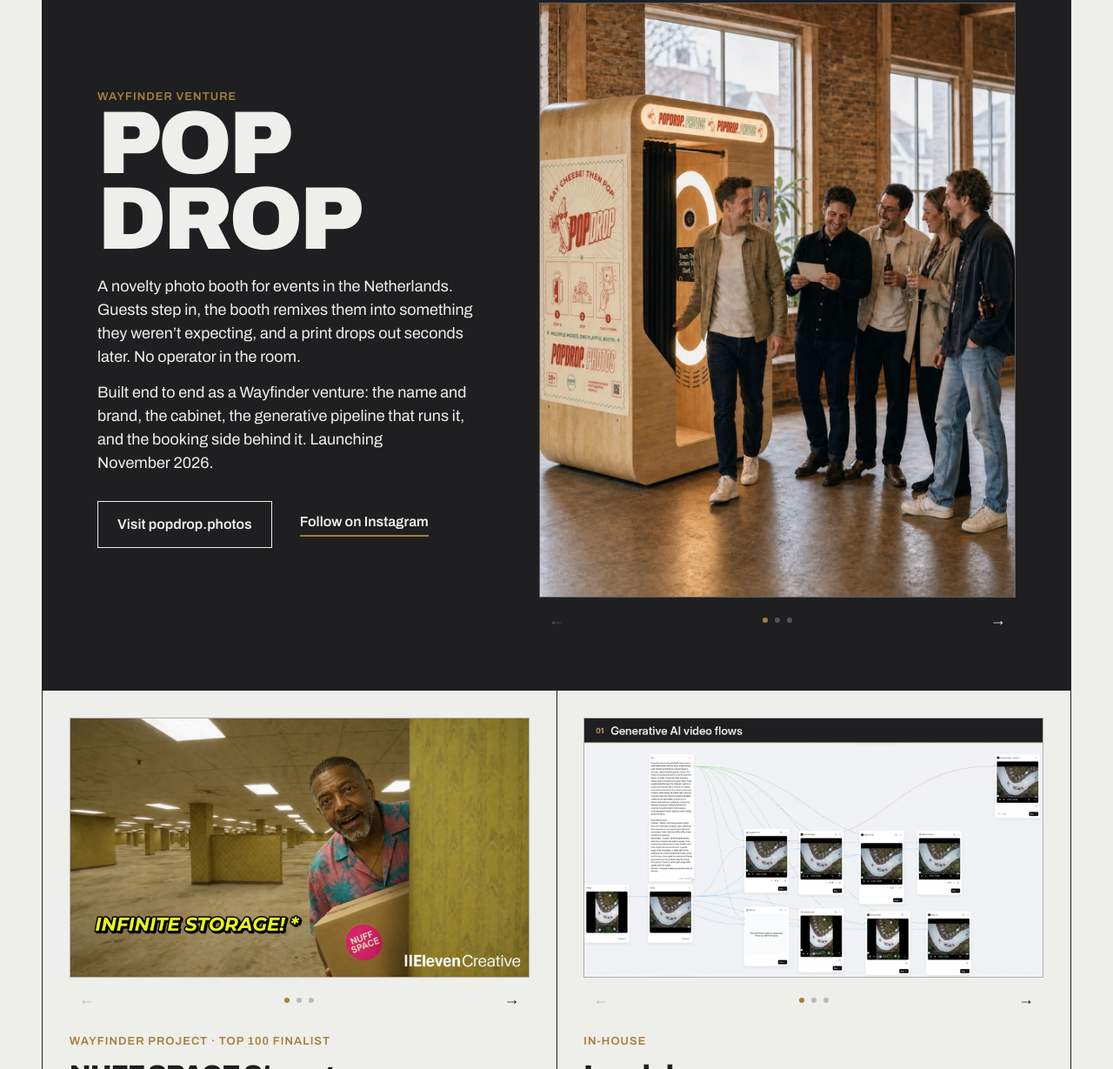
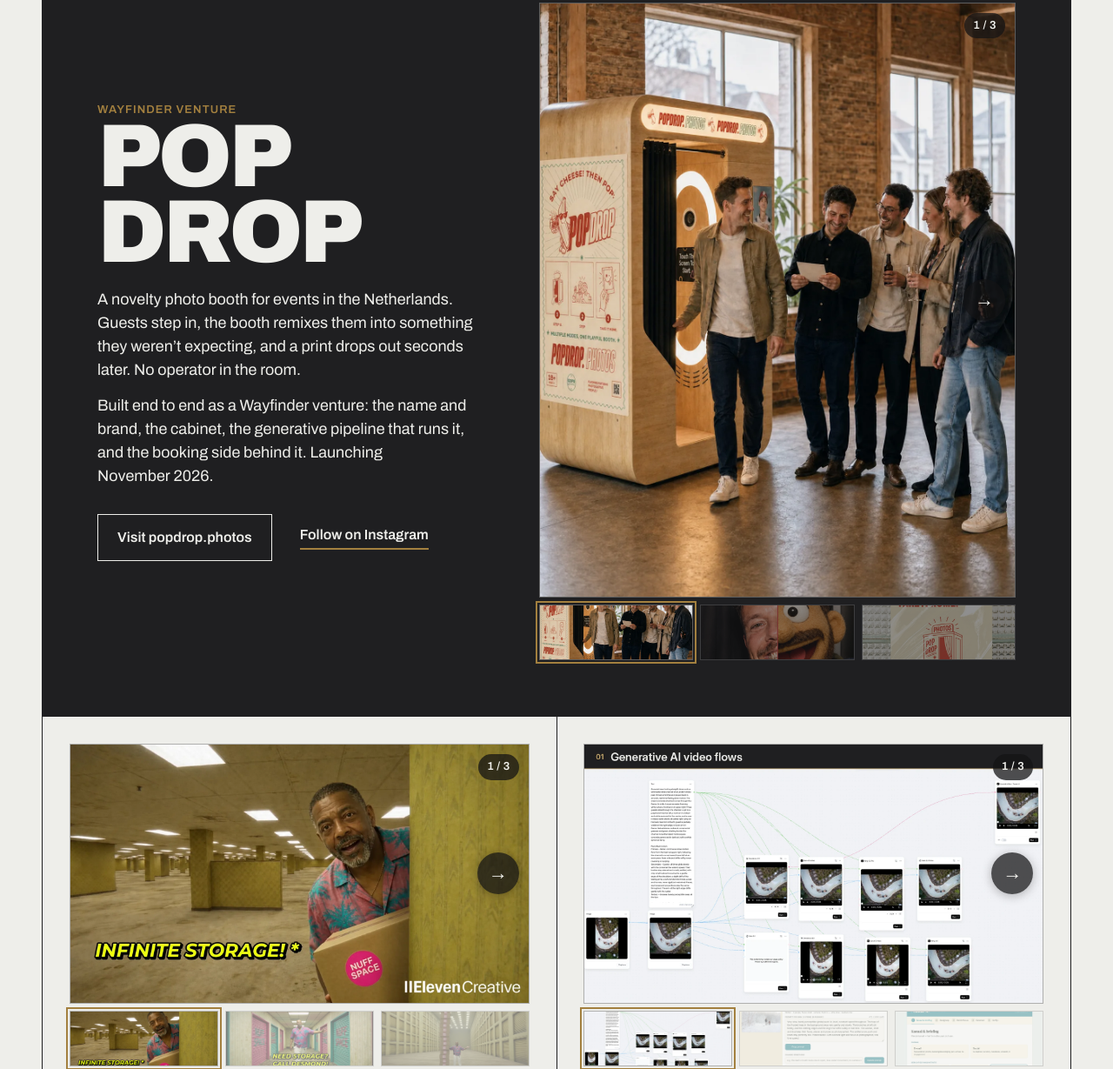
Before and after one commit to mlwrose/wayfinderconsult.xyz, a plain HTML site: page index.html in a window 1280 px wide. Shown: the part 1057-2286 px from the top of the page at 87% size. Drawn offline with Linux system fonts and the light colour scheme; animation ran at ten frames a second.

Commit message:
Galleries: large overlay arrows, slide counter and thumbnail strip
Co-Authored-By: Claude Opus 5.5 <noreply@anthropic.com>
Claude-Session: https://claude.ai/code/session_01LVfijWRTKUTpd3tW6NwjyR

```diff
--- a/index.html
+++ b/index.html
@@ -122,6 +122,22 @@ h2{font-weight:800;font-stretch:118%;font-size:clamp(28px,3vw,40px);letter-spaci
 .gnav{display:flex;align-items:center;justify-content:space-between;margin-top:10px;color:var(--g-ink)}
 .gnav button{background:none;border:0;color:inherit;font:inherit;font-size:18px;width:40px;height:32px;cursor:pointer}
 .gnav button:disabled{opacity:.25;cursor:default}
+/* enhanced gallery: overlay arrows, counter, thumbnail strip */
+.gallery.js .gnav{display:none}
+.stage{position:relative}
+.stage .prev,.stage .next{position:absolute;top:50%;transform:translateY(-50%);z-index:2;width:48px;height:48px;border-radius:50%;border:0;padding:0;background:rgba(20,20,21,.74);color:#F3F3EF;font:inherit;font-size:22px;line-height:1;cursor:pointer;display:flex;align-items:center;justify-content:center;box-shadow:0 2px 12px rgba(0,0,0,.28);transition:background .15s,opacity .15s}
+.stage .prev{left:12px}.stage .next{right:12px}
+.stage .prev:hover,.stage .next:hover{background:rgba(20,20,21,.94)}
+.stage .prev:disabled,.stage .next:disabled{opacity:0;pointer-events:none}
+.count{position:absolute;top:12px;right:12px;z-index:2;background:rgba(20,20,21,.74);color:#F3F3EF;font-size:13px;font-weight:600;letter-spacing:.04em;padding:5px 10px;border-radius:999px;pointer-events:none}
+.thumbs{display:grid;grid-template-columns:repeat(var(--n,3),1fr);gap:8px;margin-top:8px}
+.thumb{position:relative;height:64px;padding:0;margin:0;border:1px solid color-mix(in srgb,var(--g-ink) 25%,transparent);background:color-mix(in srgb,var(--g-ink) 6%,var(--g-bg));cursor:pointer;overflow:hidden;opacity:.5;outline:2px solid transparent;outline-offset:2px;transition:opacity .15s,outline-color .15s}
+.thumb img{width:100%;height:100%;object-fit:cover;display:block}
+.thumb:hover{opacity:.85}
+.thumb.on{opacity:1;outline-color:var(--brass)}
+.thumb .play{position:absolute;left:50%;top:50%;width:26px;height:26px;margin:-13px 0 0 -13px;border-radius:50%;background:rgba(20,20,21,.74)}
+.thumb .play::after{content:"";position:absolute;left:10px;top:7px;border-style:solid;border-width:6px 0 6px 9px;border-color:transparent transparent transparent #F3F3EF}
+@media (max-width:600px){.thumb{height:52px}.stage .prev,.stage .next{width:44px;height:44px;font-size:20px}.stage .prev{left:8px}.stage .next{right:8px}}
 .dots{display:flex;gap:8px}
 .dots i{width:6px;height:6px;border-radius:50%;background:currentColor;opacity:.25;transition:opacity .2s}
 .dots i.on{opacity:1;background:var(--brass)}
@@ -445,10 +461,31 @@ footer{border-top:1px solid var(--rule);padding-block:24px 32px;display:flex;fle
   // Inline carousels
   document.querySelectorAll('.gallery').forEach(function(g){
     var track=g.querySelector('.track'), shots=[].slice.call(g.querySelectorAll('.shot')),
-        dots=g.querySelectorAll('.dots i'), prev=g.querySelector('.prev'), next=g.querySelector('.next');
+        dots=g.querySelectorAll('.dots i'), prev=g.querySelector('.prev'), next=g.querySelector('.next'),
+        name=g.dataset.name||'', n=shots.length;
+    // Stage: arrows and counter sit on the image
+    var stage=document.createElement('div'); stage.className='stage';
+    track.parentNode.insertBefore(stage,track); stage.appendChild(track); stage.appendChild(prev); stage.appendChild(next);
+    var count=document.createElement('span'); count.className='count'; count.setAttribute('aria-hidden','true'); stage.appendChild(count);
+    // Thumbnail strip shows there is more to see
+    var strip=document.createElement('div'); strip.className='thumbs'; strip.style.setProperty('--n',n);
+    var thumbs=shots.map(function(s,k){
+      var b=document.createElement('button'); b.type='button'; b.className='thumb';
+      var v=s.querySelector('video'), im=s.querySelector('img'), src=v?v.getAttribute('poster'):(im?im.getAttribute('src'):'');
+      b.setAttribute('aria-label','Show '+name+' '+(v?'video':'image')+' '+(k+1)+' of '+n);
+      if(src){var t=document.createElement('img');t.src=src;t.alt='';t.loading='lazy';b.appendChild(t)}
+      if(v){var pl=document.createElement('span');pl.className='play';b.appendChild(pl)}
+      b.onclick=function(){go(k)}; strip.appendChild(b); return b;
+    });
+    stage.parentNode.insertBefore(strip,stage.nextSibling);
+    if(n<2){strip.hidden=true;prev.hidden=true;next.hidden=true;count.hidden=true}
+    g.classList.add('js');
+    var reduce=window.matchMedia&&window.matchMedia('(prefers-reduced-motion: reduce)').matches;
     function idx(){return Math.round(track.scrollLeft/track.clientWidth)}
-    function sync(){var i=idx();dots.forEach(function(d,k){d.classList.toggle('on',k===i)});prev.disabled=i===0;next.disabled=i===shots.length-1}
-    function go(i){track.scrollTo({left:i*track.clientWidth,behavior:'smooth'})}
+    function sync(){var i=idx();dots.forEach(function(d,k){d.classList.toggle('on',k===i)});
+      thumbs.forEach(function(t,k){t.classList.toggle('on',k===i);if(k===i)t.setAttribute('aria-current','true');else t.removeAttribute('aria-current')});
+      count.textContent=(i+1)+' / '+n; prev.disabled=i===0;next.disabled=i===n-1}
+    function go(i){track.scrollTo({left:i*track.clientWidth,behavior:reduce?'auto':'smooth'})}
     prev.onclick=function(){go(idx()-1)}; next.onclick=function(){go(idx()+1)};
     track.addEventListener('scroll',function(){window.requestAnimationFrame(sync)},{passive:true});
     shots.forEach(function(s,i){s.onclick=function(){openLB(shots,i,s)}});
```
